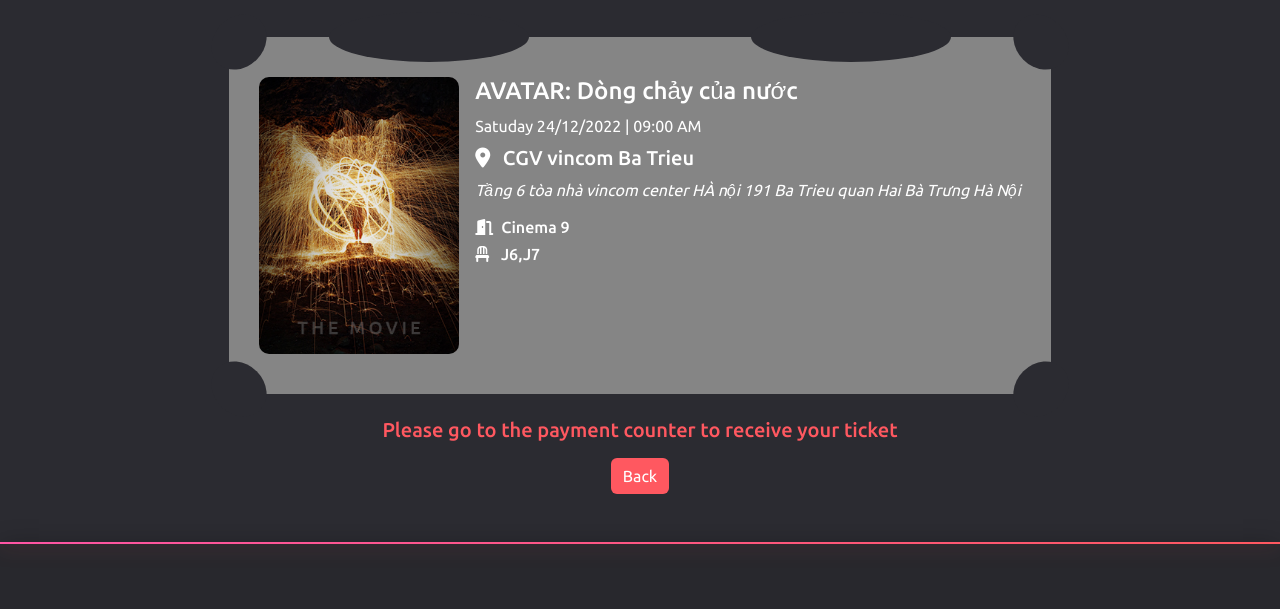
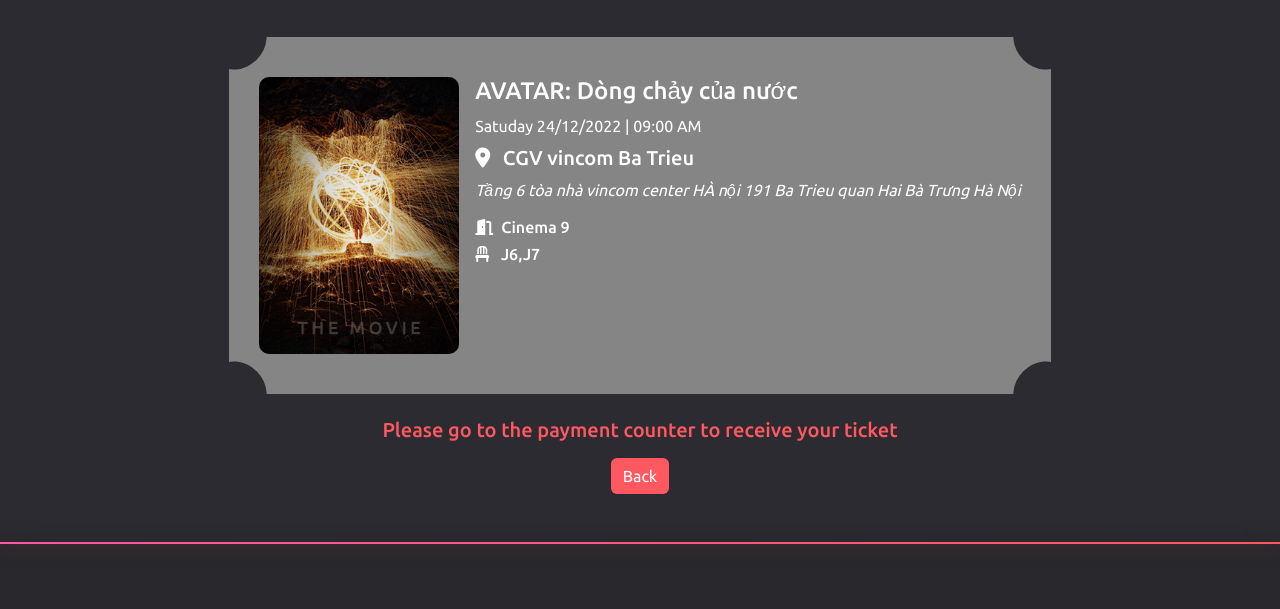
Before and after one commit to NSC-Project-Team3/template-3, a plain HTML site: page thank.html in a window 1280 px wide. Shown: the part 179-788 px from the top of the page. Drawn offline with nearby package versions, Linux system fonts and the light colour scheme.

Commit message:
modifed csss ticket thank page

```diff
--- a/css/custom.css
+++ b/css/custom.css
@@ -297,7 +297,7 @@
 	right: -20px;
 	transform: rotate(-45deg);
 }
-.thank-user-ticket::before,
+/* .thank-user-ticket::before,
 .thank-user-ticket::after {
 	content: "";
 	width: 200px;
@@ -312,4 +312,4 @@
 }
 .thank-user-ticket::after {
 	right: 100px;
-}
+} */
```
